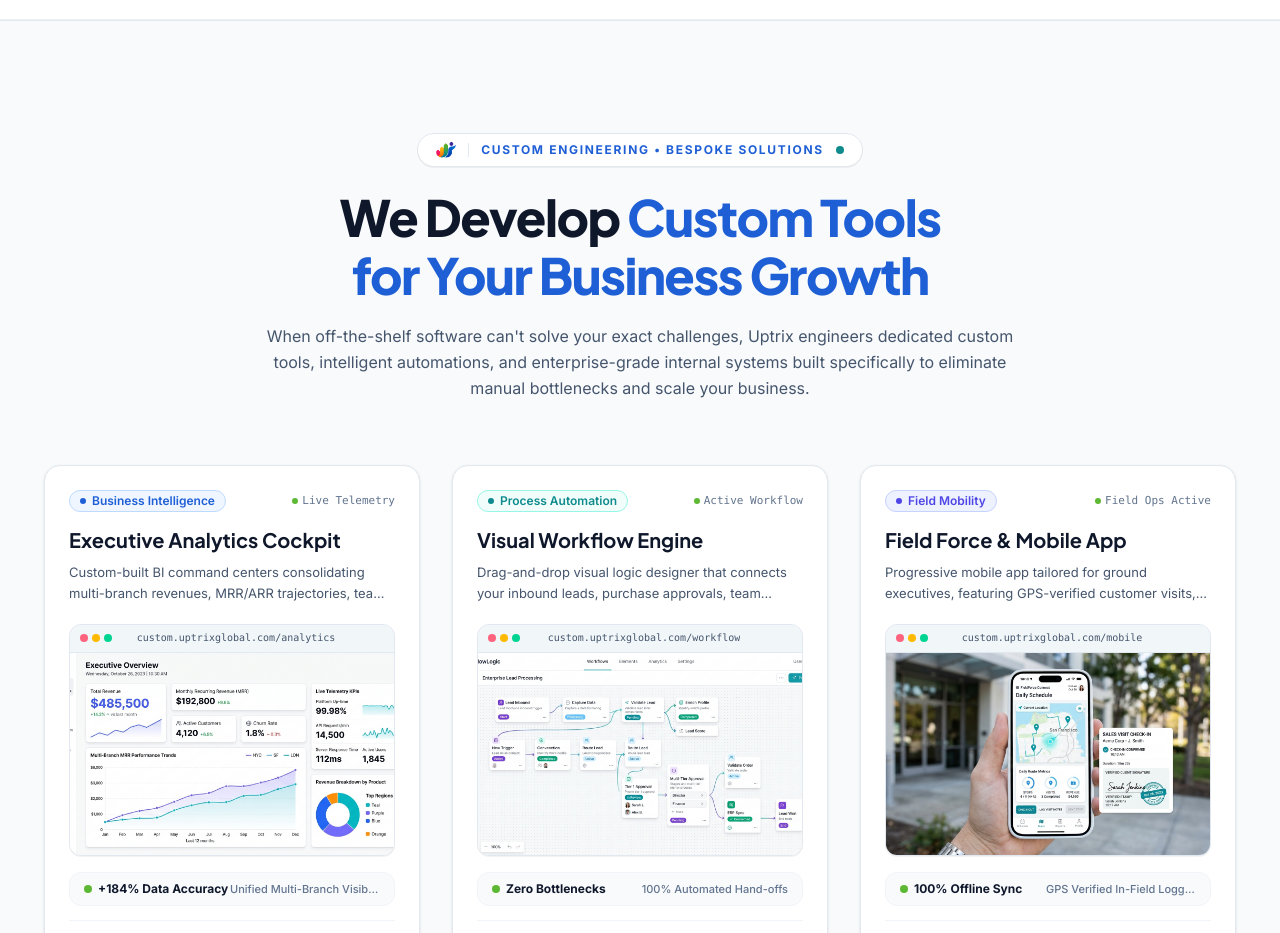
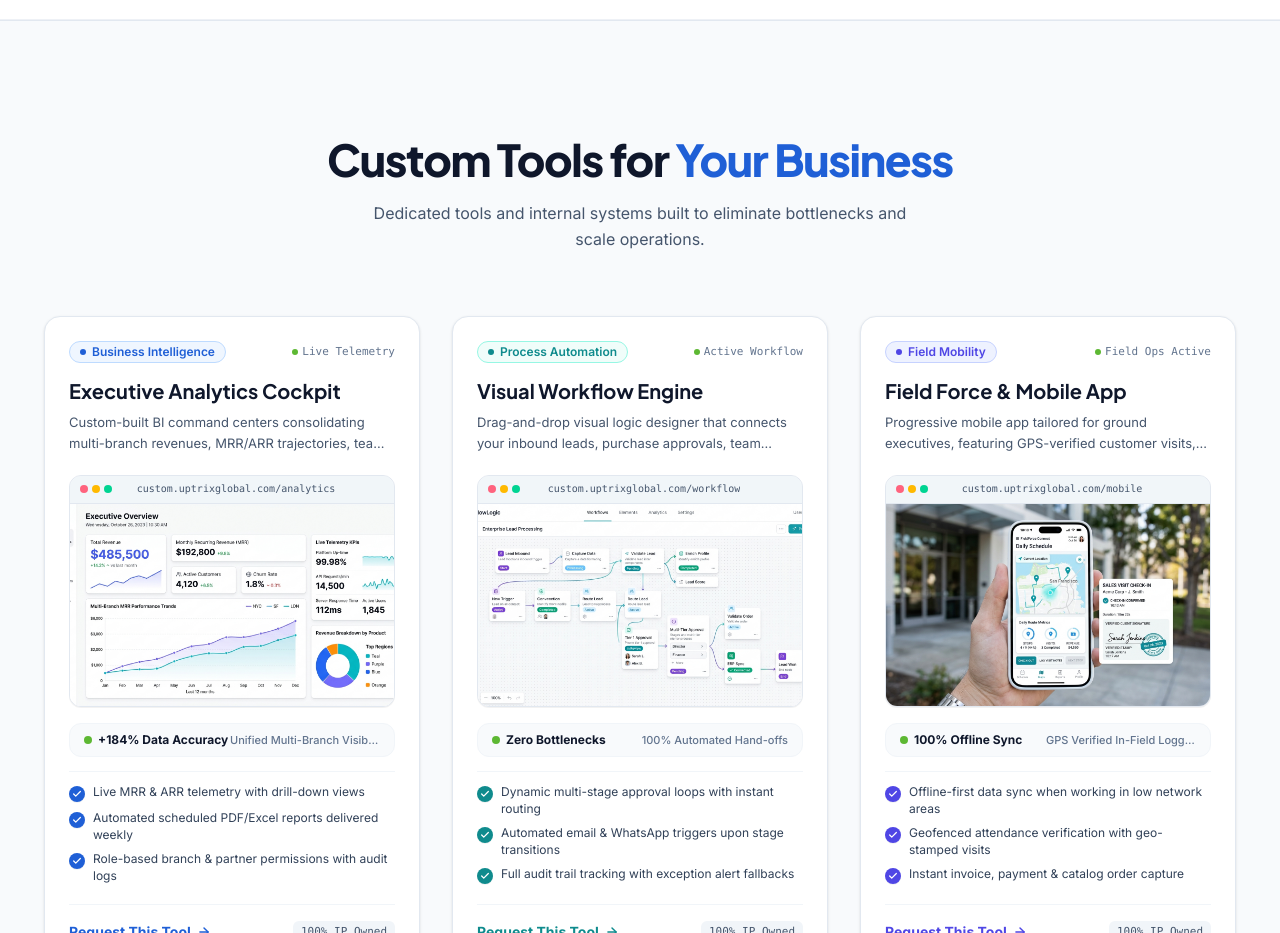
Before and after one commit to rajukumar143/uptrix-global, a Next.js app: page /home-2 in a window 1280 px wide. Shown: the part 1500-2433 px from the top of the page. Built offline with nearby package versions, Linux system fonts and the light colour scheme; no server answers.

Commit message:
feat(home-2): shorten heading and text, remove subheading pill

```diff
--- a/src/components/home/Home2CustomTools.tsx
+++ b/src/components/home/Home2CustomTools.tsx
@@ -302,42 +302,21 @@ export default function Home2CustomTools({
       className="relative overflow-hidden py-20 sm:py-28 bg-[#f8fafc] border-y border-slate-200"
     >
       <div className="relative mx-auto max-w-[1240px] px-6">
-        {/* Section Header with Solid Logo Colors Only */}
-        <div className="flex flex-col items-center gap-5 text-center">
-          <Reveal>
-            <div className="inline-flex items-center gap-3 rounded-full border border-slate-200 bg-white px-4.5 py-1.5 shadow-2xs">
-              <Image
-                src="/logo-mark.png"
-                alt="Uptrix Logo"
-                width={20}
-                height={20}
-                className="h-5 w-5 rounded-md object-contain"
-              />
-              <span className="h-3.5 w-px bg-slate-200" />
-              <span className="text-xs font-bold tracking-[.14em] uppercase text-[#1f5fd6]">
-                {content.eyebrow} • {content.tag}
-              </span>
-              <span className="relative flex h-2 w-2">
-                <span className="relative inline-flex h-2 w-2 rounded-full bg-[#0f8b8d]" />
-              </span>
-            </div>
-          </Reveal>
-
-          <Reveal delay={80}>
+        {/* Section Header (Clean, Shorter Heading & Text, Subheading Removed) */}
+        <div className="flex flex-col items-center gap-3.5 text-center">
+          <Reveal delay={60}>
             <h2
               id="custom-tools-heading"
-              className="font-display text-[clamp(30px,4vw,50px)] font-black tracking-[-0.03em] text-slate-900 leading-[1.15] max-w-4xl text-balance"
+              className="font-display text-[clamp(28px,3.8vw,44px)] font-black tracking-[-0.03em] text-slate-900 leading-[1.2] max-w-2xl text-balance"
             >
-              We Develop{" "}
-              <span className="text-[#1f5fd6]">
-                Custom Tools for Your Business Growth
-              </span>
+              Custom Tools for{" "}
+              <span className="text-[#1f5fd6]">Your Business</span>
             </h2>
           </Reveal>
 
-          <Reveal delay={140}>
-            <p className="max-w-[760px] text-pretty text-[clamp(16px,1.2vw,18px)] text-slate-600 leading-relaxed">
-              {content.body}
+          <Reveal delay={120}>
+            <p className="max-w-[580px] text-pretty text-[15px] sm:text-base text-slate-600 leading-relaxed">
+              Dedicated tools and internal systems built to eliminate bottlenecks and scale operations.
             </p>
           </Reveal>
         </div>
```
